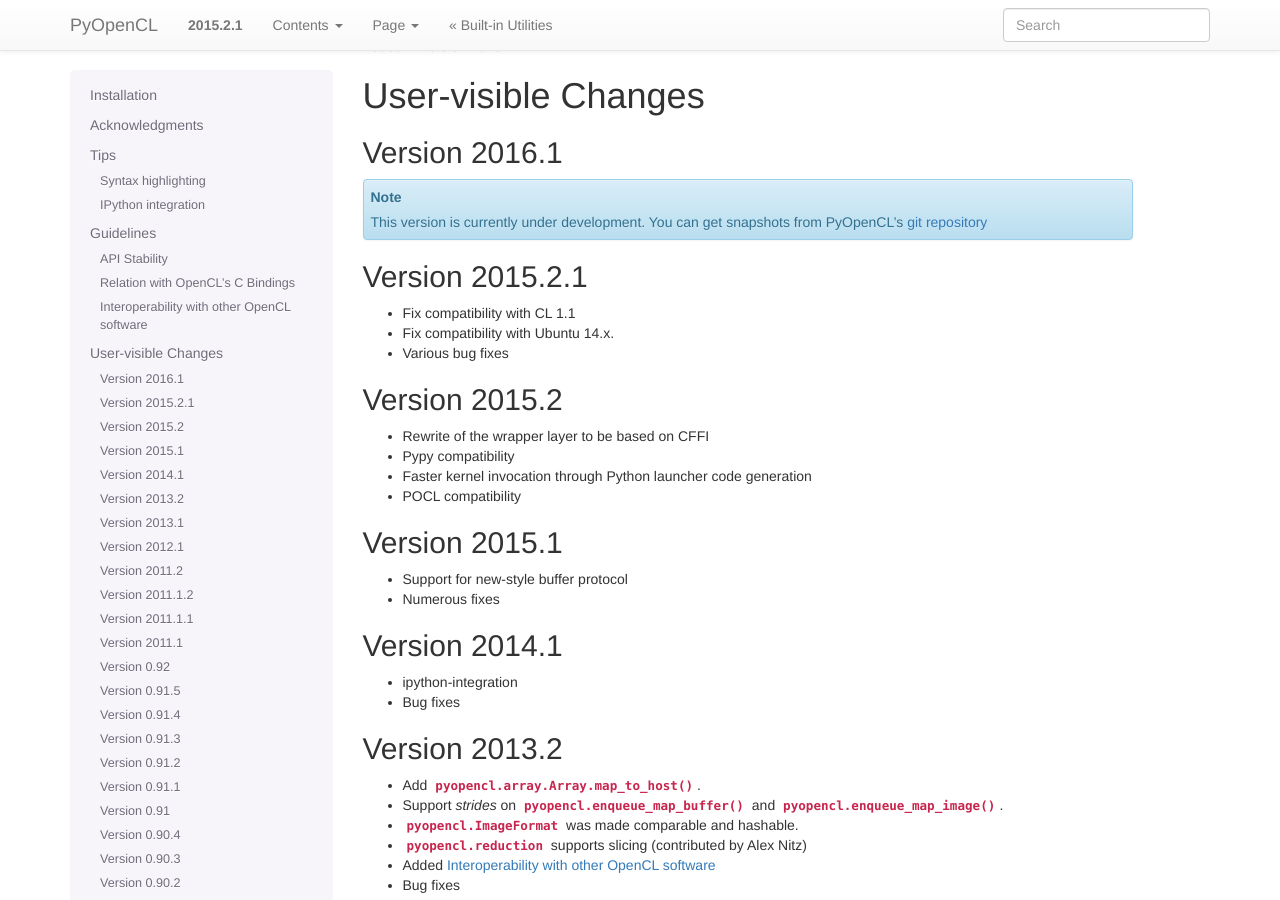
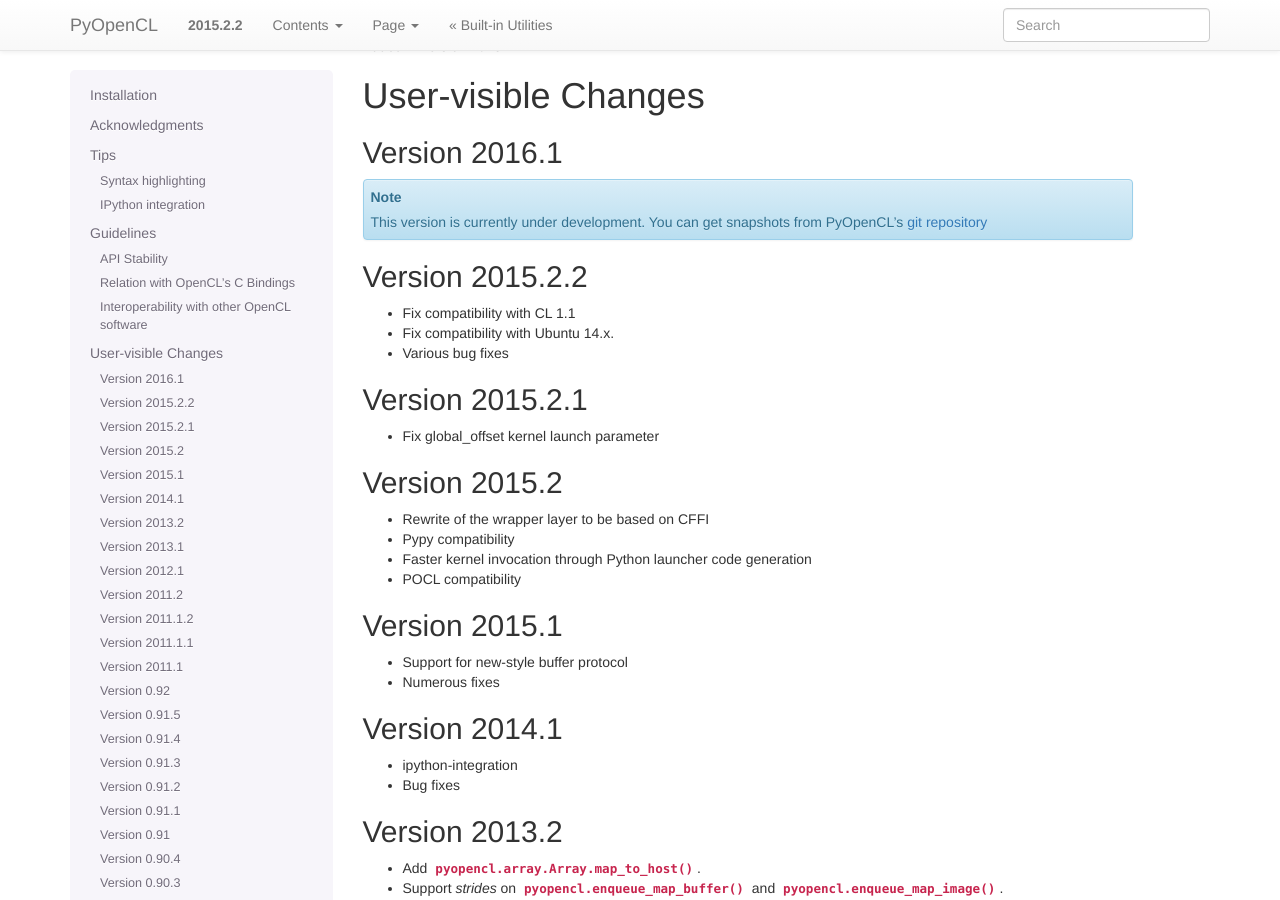
Before and after one commit to inducer/pyopencl, a Sphinx documentation site: the page built from doc/misc.rst, in a window 1280 px wide and 900 px high, scrolled down 1495 px. Built offline with Sphinx 7.4.7, drawn with Linux system fonts in a browser that asks for light colours.

Commit message:
Acutally bump version

```diff
--- a/doc/misc.rst
+++ b/doc/misc.rst
@@ -118,12 +118,17 @@ Version 2016.1
     This version is currently under development. You can get snapshots from
     PyOpenCL's `git repository <https://github.com/pyopencl/pyopencl>`_
 
-Version 2015.2.1
+Version 2015.2.2
 ----------------
 
 * Fix compatibility with CL 1.1
 * Fix compatibility with Ubuntu 14.x.
 * Various bug fixes
+
+Version 2015.2.1
+----------------
+
+* Fix global_offset kernel launch parameter
 
 Version 2015.2
 --------------
--- a/pyopencl/version.py
+++ b/pyopencl/version.py
@@ -1,3 +1,3 @@
-VERSION = (2015, 2, 1)
+VERSION = (2015, 2, 2)
 VERSION_STATUS = ""
 VERSION_TEXT = ".".join(str(x) for x in VERSION) + VERSION_STATUS
```
